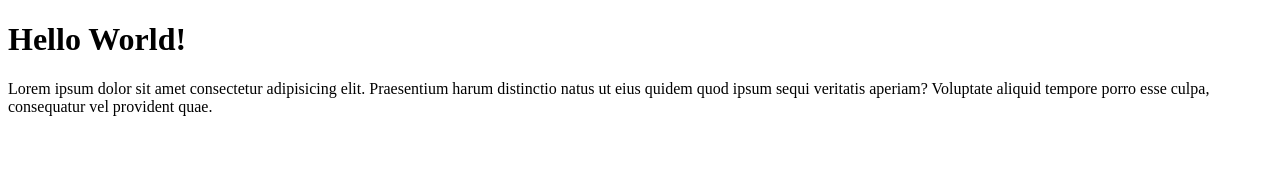
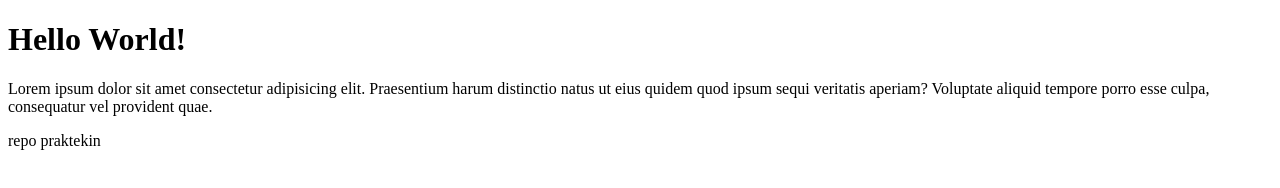
Before and after one commit to Andi-Yahya/andy-tes-repo, a plain HTML site: page index.html in a window 1280 px wide. Drawn offline with Linux system fonts and the light colour scheme.

Commit message:
menambahkan paragraf Andi 1

```diff
--- a/index.html
+++ b/index.html
@@ -9,5 +9,6 @@
 <body>
     <h1>Hello World!</h1>
     <p>Lorem ipsum dolor sit amet consectetur adipisicing elit. Praesentium harum distinctio natus ut eius quidem quod ipsum sequi veritatis aperiam? Voluptate aliquid tempore porro esse culpa, consequatur vel provident quae.</p>
+    <p>repo praktekin</p>
 </body>
 </html>
```
